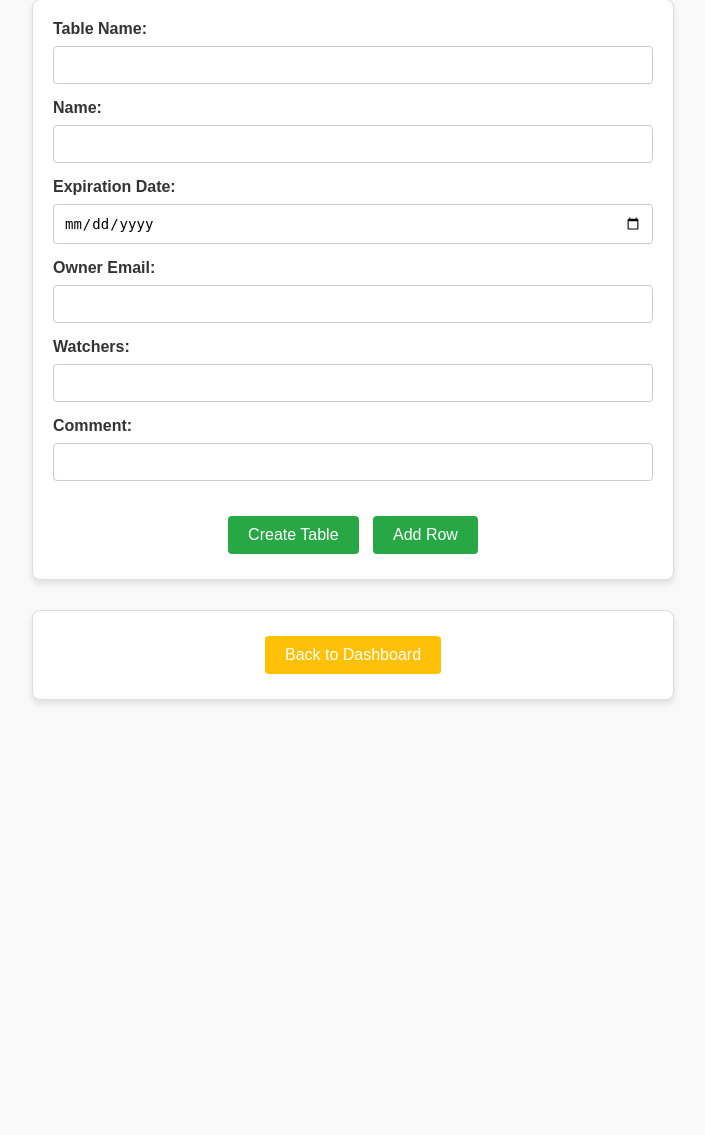
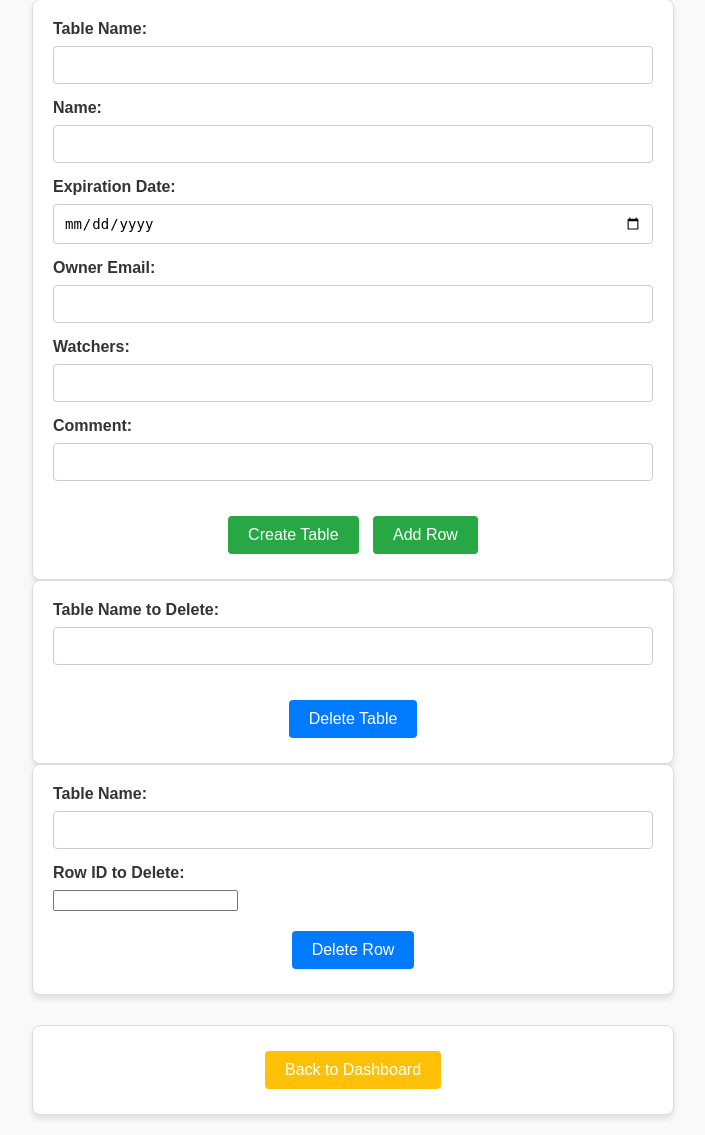
Before and after one commit to Reza-forouzn/store, a Flask app: template app/templates/manage.html in a window 1280 px wide. Shown: the part 126-1261 px from the top of the page, without its empty margins (287-992 px from the left). Before the commit the page ends 830 px from the top, so only its background shows below. Run offline with Flask 3, Linux system fonts and the light colour scheme; the template is opened without the code that fills it, so the values that code supplies are empty.

Commit message:
delete table and row based on row id

```diff
--- a/app/app.py
+++ b/app/app.py
@@ -186,9 +186,31 @@
                 f"Row '{name}' has been added to table '{table_name}'.",
                 all_emails
             )
+        elif action == 'delete_table':
+            query = f"DROP TABLE IF EXISTS {table_name}"
+            cursor.execute(query)
+            connection.commit()
+
+            send_email(
+                "Table Deleted",
+                f"Table '{table_name}' has been deleted by {user_email}.",
+                admin_emails
+            )
+        elif action == 'delete_row':
+            row_id = request.form['row_id']
+            query = f"DELETE FROM {table_name} WHERE id = %s"
+            cursor.execute(query, (row_id,))
+            connection.commit()
+
+            send_email(
+                "Row Deleted",
+                f"Row with ID '{row_id}' has been deleted from table '{table_name}' by {user_email}.",
+                admin_emails
+            )
 
     connection.close()
     return render_template('manage.html')
+
 
 @app.route('/modify', methods=['GET', 'POST'])
 def modify():
--- a/app/templates/manage.html
+++ b/app/templates/manage.html
@@ -29,6 +29,28 @@
             <button name="action" value="add_row" class="action-btn">Add Row</button>
         </div>
     </form>
+
+    <form method="POST">
+        <label for="table_name_delete">Table Name to Delete:</label>
+        <input type="text" id="table_name_delete" name="table_name" class="form-input" required>
+        <br>
+        <div class="button-container">
+            <button name="action" value="delete_table" class="delete-btn">Delete Table</button>
+        </div>
+    </form>
+
+    <form method="POST">
+        <label for="table_name_row_delete">Table Name:</label>
+        <input type="text" id="table_name_row_delete" name="table_name" class="form-input" required>
+        <br>
+        <label for="row_id">Row ID to Delete:</label>
+        <input type="number" id="row_id" name="row_id" class="form-input" required>
+        <br>
+        <div class="button-container">
+            <button name="action" value="delete_row" class="delete-btn">Delete Row</button>
+        </div>
+    </form>
+
     <div class="redirect-buttons">
         <form action="/" method="GET">
             <button type="submit" class="redirect-btn">Back to Dashboard</button>
```
